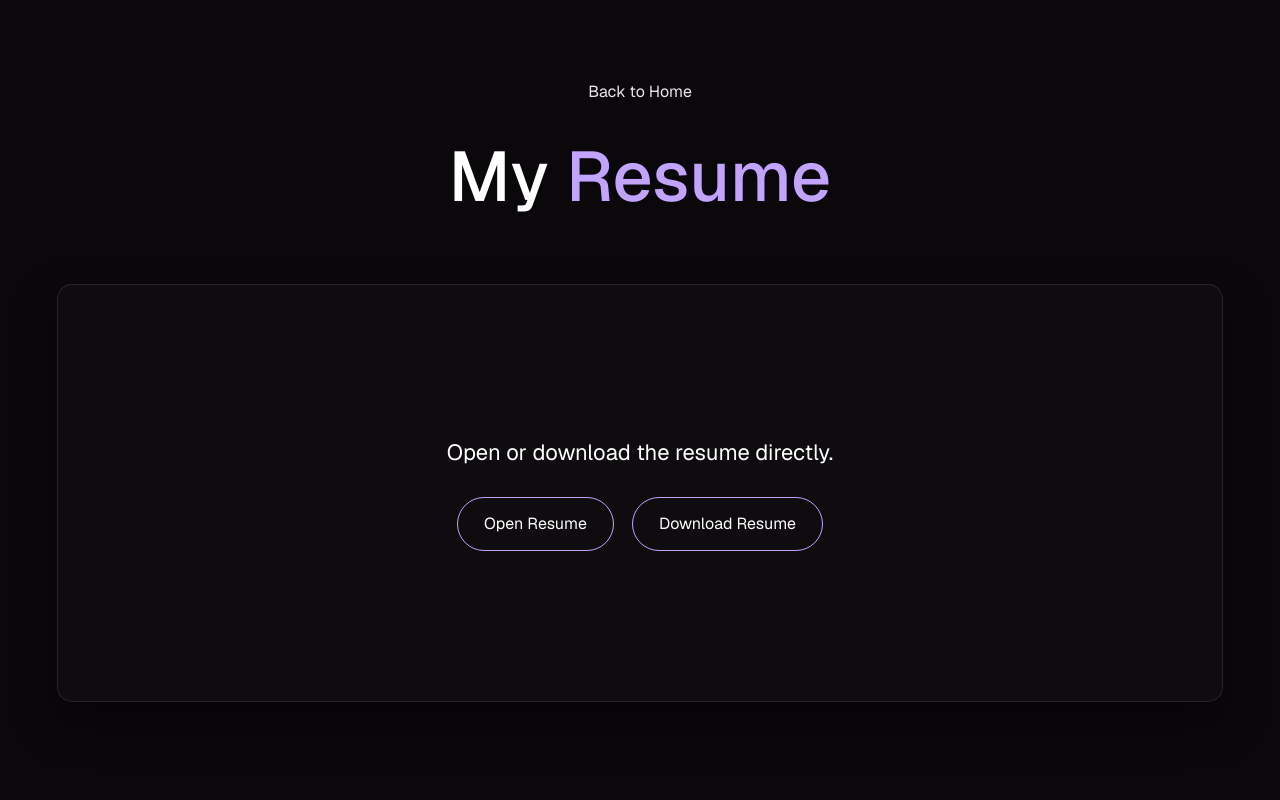
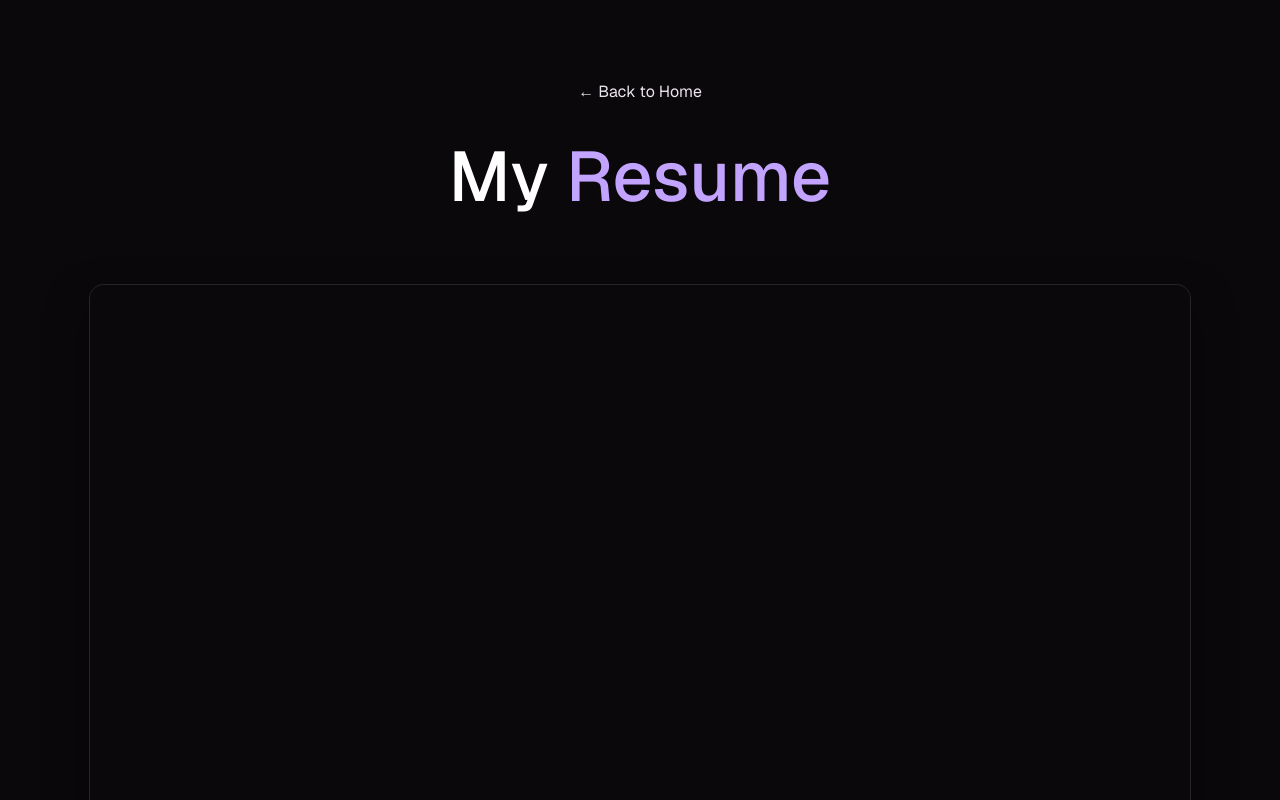
Before and after one commit to MahmadShahabaz/Portfolio, a React (Vite) app: page /resume in a window 1280 px wide. Shown: the top 800 px of the page. Built offline with nearby package versions, Linux system fonts and the light colour scheme.

Commit message:
Allow same-origin resume embed

```diff
--- a/src/components/SocialIcons.tsx
+++ b/src/components/SocialIcons.tsx
@@ -9,6 +9,7 @@ import { TbNotes } from "react-icons/tb";
 import { useEffect } from "react";
 import HoverLinks from "./HoverLinks";
 import { config } from "../config";
+import { Link } from "react-router-dom";
 
 const SocialIcons = () => {
   useEffect(() => {
@@ -81,18 +82,15 @@ const SocialIcons = () => {
           </a>
         </span>
       </div>
-      <a
+      <Link
         className="resume-button"
-        href="/resume/Mahmad_Shahabaz_Resume.pdf"
-        target="_blank"
-        rel="noopener noreferrer"
-        data-cursor="disable"
+        to="/resume"
       >
         <HoverLinks text="RESUME" />
         <span>
           <TbNotes />
         </span>
-      </a>
+      </Link>
     </div>
   );
 };
--- a/src/pages/Resume.css
+++ b/src/pages/Resume.css
@@ -38,19 +38,13 @@
 .resume-container {
   width: 100%;
   max-width: 1100px;
-  min-height: 320px;
+  height: 85vh;
   background: rgba(255, 255, 255, 0.02);
   border: 1px solid rgba(255, 255, 255, 0.1);
   border-radius: 15px;
+  overflow: hidden;
   box-shadow: 0 20px 40px rgba(0, 0, 0, 0.5);
   transition: all 0.3s ease;
-  display: flex;
-  flex-direction: column;
-  align-items: center;
-  justify-content: center;
-  gap: 28px;
-  padding: 48px 32px;
-  text-align: center;
 }
 
 .resume-container:hover {
@@ -58,32 +52,8 @@
   box-shadow: 0 20px 40px rgba(194, 164, 255, 0.1);
 }
 
-.resume-container p {
-  color: #fff;
-  font-size: 22px;
-  line-height: 1.5;
-  margin: 0;
-}
-
-.resume-actions {
-  display: flex;
-  flex-wrap: wrap;
-  gap: 18px;
-  justify-content: center;
-}
-
-.resume-actions a {
-  border: 1px solid var(--accentColor);
-  border-radius: 999px;
-  color: #fff;
-  padding: 14px 26px;
-  text-decoration: none;
-  transition: all 0.25s ease;
-}
-
-.resume-actions a:hover {
-  background: var(--accentColor);
-  color: var(--backgroundColor);
+.resume-container iframe {
+  display: block;
 }
 
 /* Responsive styling */
@@ -97,11 +67,6 @@
   }
 
   .resume-container {
-    min-height: 260px;
-    padding: 36px 20px;
-  }
-
-  .resume-container p {
-    font-size: 18px;
+    height: 70vh;
   }
 }
--- a/src/pages/Resume.tsx
+++ b/src/pages/Resume.tsx
@@ -1,14 +1,12 @@
 import { Link } from "react-router-dom";
 import "./Resume.css";
-
-const resumeUrl = "/resume/Mahmad_Shahabaz_Resume.pdf";
 
 const Resume = () => {
   return (
     <div className="resume-page">
       <div className="resume-header">
         <Link to="/" className="back-button" data-cursor="disable">
-          Back to Home
+          ← Back to Home
         </Link>
         <h1>
           My <span>Resume</span>
@@ -16,15 +14,13 @@ const Resume = () => {
       </div>
 
       <div className="resume-container" data-cursor="disable">
-        <p>Open or download the resume directly.</p>
-        <div className="resume-actions">
-          <a href={resumeUrl} target="_blank" rel="noopener noreferrer">
-            Open Resume
-          </a>
-          <a href={resumeUrl} download>
-            Download Resume
-          </a>
-        </div>
+        <iframe
+          src="/resume/Mahmad_Shahabaz_Resume.pdf"
+          width="100%"
+          height="100%"
+          style={{ border: "none" }}
+          title="Mahmad Shahabaz Resume"
+        />
       </div>
     </div>
   );
```
Also changed, not shown: vercel.json.
